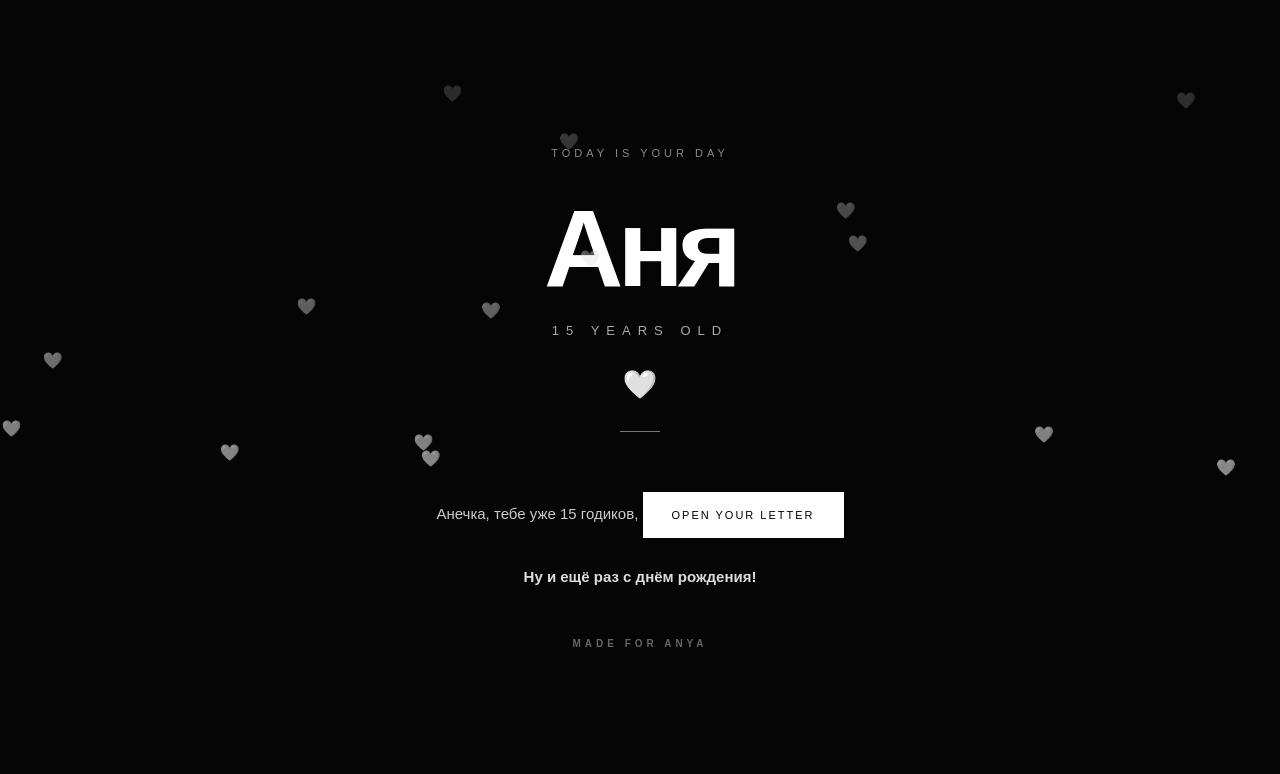
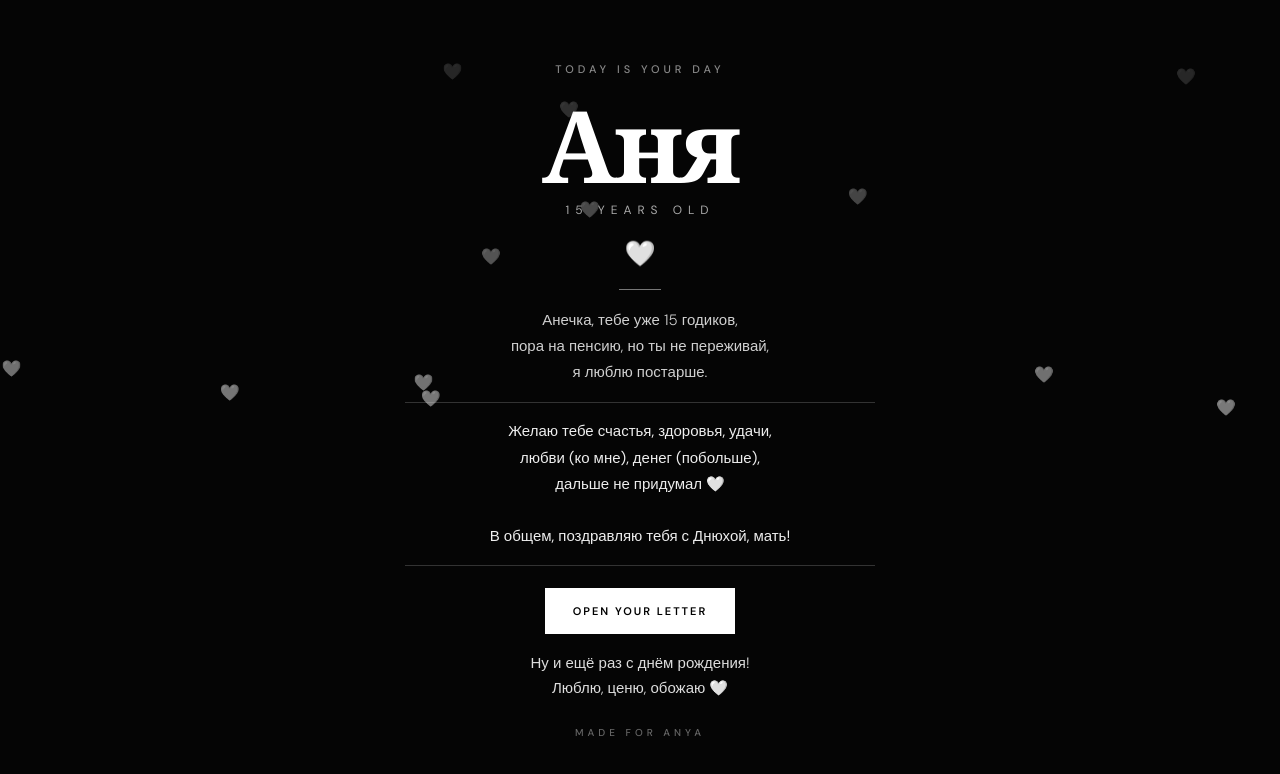
Before and after one commit to mopy0-0/annechka, a plain HTML site: page index.html in a window 1280 px wide. Both pictures are taken after a click on the button "OPEN YOUR LETTER". Drawn offline with nearby package versions, Linux system fonts and the light colour scheme.

Commit message:
Update index.html

```diff
--- a/index.html
+++ b/index.html
@@ -1,9 +1,14 @@
+
 <!DOCTYPE html>
 <html lang="ru">
 <head>
 <meta charset="UTF-8">
 <meta name="viewport" content="width=device-width, initial-scale=1">
 <title>Анечка 🤍</title>
+
+<link rel="preconnect" href="https://fonts.googleapis.com">
+<link rel="preconnect" href="https://fonts.gstatic.com" crossorigin>
+<link href="https://fonts.googleapis.com/css2?family=DM+Sans:wght@300;400;500;600&family=Playfair+Display:wght@500;600;700&display=swap" rel="stylesheet">
 
 <style>
 * {
@@ -12,18 +17,19 @@
 
 body {
     margin: 0;
-    min-height: 100vh;
+    min-height: 100svh;
     background: #050505;
     color: white;
-    font-family: Arial, sans-serif;
+    font-family: 'DM Sans', Arial, sans-serif;
     display: flex;
     justify-content: center;
     align-items: center;
-    padding: 25px;
+    padding: 18px;
+    overflow: hidden;
 }
 
 .card {
-    max-width: 500px;
+    max-width: 470px;
     width: 100%;
     text-align: center;
     animation: appear 1s ease;
@@ -33,49 +39,66 @@ body {
     color: #888;
     font-size: 11px;
     letter-spacing: 4px;
-    margin-bottom: 25px;
+    margin-bottom: 16px;
+    font-weight: 500;
 }
 
 h1 {
-    font-size: clamp(70px, 17vw, 110px);
+    font-family: 'Playfair Display', Georgia, serif;
+    font-size: clamp(76px, 16vw, 100px);
     margin: 0;
-    font-weight: 800;
-    letter-spacing: -6px;
+    font-weight: 600;
+    letter-spacing: -3px;
+    line-height: 1;
 }
 
 .age {
     color: #aaa;
-    letter-spacing: 7px;
-    margin-top: 12px;
-    font-size: 13px;
+    letter-spacing: 6px;
+    margin-top: 10px;
+    font-size: 12px;
+    font-weight: 400;
 }
 
 .heart {
-    font-size: 28px;
-    margin: 30px 0;
+    font-size: 25px;
+    margin: 19px 0;
 }
 
 .line {
-    width: 40px;
+    width: 42px;
     height: 1px;
     background: #777;
-    margin: 25px auto;
+    margin: 17px auto;
 }
 
 .message {
-    color: #ccc;
+    color: #d0d0d0;
     font-size: 15px;
-    line-height: 1.9;
+    line-height: 1.75;
     font-weight: 300;
 }
 
+.wishes {
+    margin-top: 17px;
+    padding: 15px 8px;
+    border-top: 1px solid #333;
+    border-bottom: 1px solid #333;
+    color: #eee;
+    font-size: 15px;
+    line-height: 1.75;
+    font-weight: 400;
+}
+
 button {
-    margin-top: 35px;
-    padding: 16px 28px;
+    margin-top: 22px;
+    padding: 15px 27px;
     background: white;
     color: black;
     border: 1px solid white;
+    font-family: 'DM Sans', Arial, sans-serif;
     font-size: 11px;
+    font-weight: 600;
     letter-spacing: 2px;
     cursor: pointer;
     transition: .3s;
@@ -88,22 +111,24 @@ button:hover {
 
 .extra {
     display: none;
-    margin-top: 25px;
+    margin-top: 17px;
     color: #ddd;
     font-size: 15px;
-    line-height: 1.8;
+    line-height: 1.7;
+    font-weight: 300;
 }
 
 .extra.show {
     display: block;
-    animation: appear .7s ease;
+    animation: appear .5s ease;
 }
 
 .footer {
-    margin-top: 45px;
+    margin-top: 24px;
     color: #666;
     font-size: 10px;
     letter-spacing: 4px;
+    font-weight: 500;
 }
 
 .floating {
@@ -116,7 +141,7 @@ button:hover {
 @keyframes appear {
     from {
         opacity: 0;
-        transform: translateY(20px);
+        transform: translateY(12px);
     }
     to {
         opacity: 1;
@@ -128,6 +153,18 @@ button:hover {
     to {
         transform: translateY(-110vh);
         opacity: 0;
+    }
+}
+
+@media (max-height: 700px) {
+    .card {
+        transform: scale(.88);
+    }
+}
+
+@media (max-height: 580px) {
+    .card {
+        transform: scale(.78);
     }
 }
 </style>
@@ -148,15 +185,16 @@ button:hover {
     <div class="line"></div>
 
     <div class="message">
-        Анечка, тебе уже 15 годиков,<b
-       пора на пенсию, но ты не переживай,<b
-       я люблю постарше.<b
+        Анечка, тебе уже 15 годиков,<br>
+        пора на пенсию, но ты не переживай,<br>
+        я люблю постарше.
+    </div>
 
-        Желаю тебе счастья, здоровья, удачи,<b
-       любви (ко мне), денег (побольше).<b
-       Дальше не придумал 🤍<br
-
-       В общем, поздравляю тебя с Днюхой, мать!
+    <div class="wishes">
+        Желаю тебе счастья, здоровья, удачи,<br>
+        любви (ко мне), денег (побольше),<br>
+        дальше не придумал 🤍<br><br>
+        В общем, поздравляю тебя с Днюхой, мать!
     </div>
 
     <button onclick="openLetter()">
@@ -164,8 +202,8 @@ button:hover {
     </button>
 
     <div class="extra" id="extra">
-        Ну и ещё раз с днём рождения!<br
-      Люблю, ценю, обожаю 🤍
+        Ну и ещё раз с днём рождения!<br>
+        Люблю, ценю, обожаю 🤍
     </div>
 
     <div class="footer">MADE FOR ANYA</div>
@@ -178,17 +216,18 @@ function openLetter() {
     extra.classList.toggle("show");
 
     if (extra.classList.contains("show")) {
-        for (let i = 0; i < 15; i++) {
+        for (let i = 0; i < 12; i++) {
             const heart = document.createElement("div");
+
             heart.className = "floating";
             heart.textContent = "🤍";
             heart.style.left = Math.random() * 100 + "vw";
             heart.style.animationDuration =
-                (3 + Math.random() * 4) + "s";
+                (3 + Math.random() * 3) + "s";
 
             document.body.appendChild(heart);
 
-            setTimeout(() => heart.remove(), 7500);
+            setTimeout(() => heart.remove(), 6500);
         }
     }
 }
```
